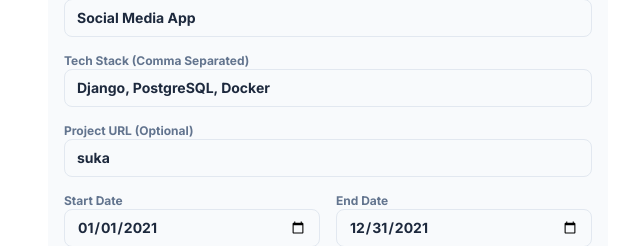
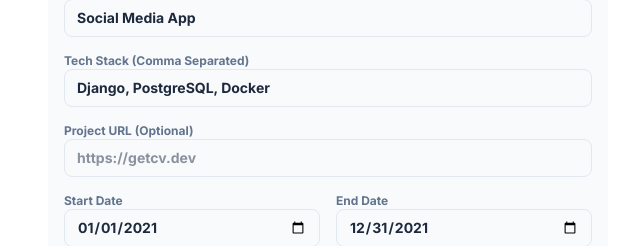
Before and after one commit to jcf-junior/getcv.dev, a React (Vite) app: page /editor in a window 1280 px wide. Shown: the part 2011-2257 px from the top of the page, without its empty margins (0-640 px from the left). Built offline with nearby package versions, Linux system fonts and the light colour scheme; a web font is replaced by a local one.

Commit message:
fix: removed hardcoded value from ProjectInputs

```diff
--- a/src/components/inputs/ProjectsInputs.tsx
+++ b/src/components/inputs/ProjectsInputs.tsx
@@ -101,7 +101,7 @@ export default function ProjectsInputs({ value, onChange }: Props) {
             <label className="flex flex-col font-bold text-xs text-slate-500 col-span-2">
               Project URL (Optional)
               <input
-                value={project.projectUrl ?? "suka"}
+                value={project.projectUrl ?? ""}
                 onChange={(e) => updateProject(i, "projectUrl", e.target.value)}
                 className="w-full bg-slate-50 border border-slate-200 rounded-lg px-3 py-2 text-sm text-slate-800 focus:ring-2 focus:ring-indigo-500 focus:outline-none "
                 placeholder="https://getcv.dev"
```
